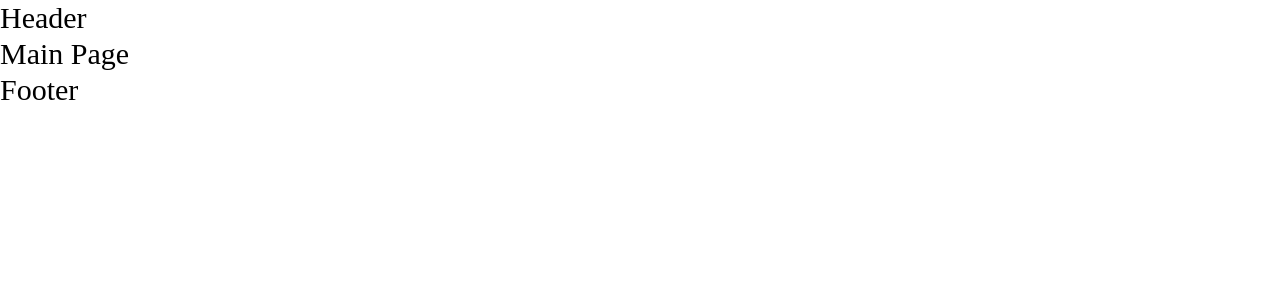
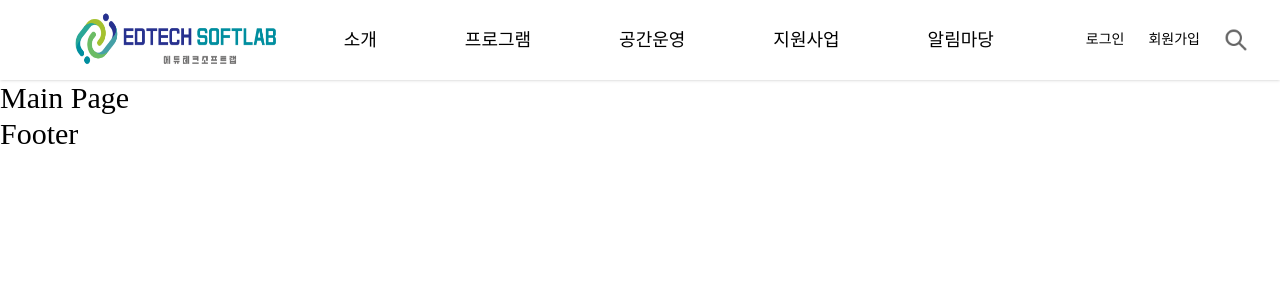
Before and after one commit to Nam-yongjin/Project_Edu, a React (Create React App) app in the folder client/: page / in a window 1280 px wide. Shown: the top 300 px of the page. Built offline with nearby package versions, Linux system fonts and the light colour scheme.

Commit message:
header 완성
Merge branch 'News' into main

```diff
--- a/client/src/layouts/Header.js
+++ b/client/src/layouts/Header.js
@@ -1,8 +1,37 @@
+import searchIcon from '../assets/search.png';
+import logo from '../assets/logo.png';
+
 const Header = () => {
     return (
-        <div>
-            Header
-        </div>
+        <header className="flex items-center justify-between px-14 h-20 bg-white shadow">
+            {/* 로고 */}
+            <div className="flex items-center">
+                <img src={logo} alt="로고" className="h-[120px] max-h-[120px]" />
+                {/* https://www.keris.or.kr/main/cm/cntnts/cntntsViewPop.do?cntntsId=1681 */}
+            </div>
+
+            {/* 메뉴 */}
+            <nav className="flex-1 mr-12">
+                <ul className="flex justify-center text-lg font-medium">
+                    <li className="mx-11 hover:text-blue-400 cursor-pointer"> 소개 </li>
+                    <li className="mx-11 hover:text-blue-400 cursor-pointer">프로그램</li>
+                    <li className="mx-11 hover:text-blue-400 cursor-pointer">공간운영</li>
+                    <li className="mx-11 hover:text-blue-400 cursor-pointer">지원사업</li>
+                    <li className="mx-11 hover:text-blue-400 cursor-pointer">알림마당</li>
+                </ul>
+            </nav>
+
+            {/* 로그인 + 검색 */}
+            <div className="flex items-center space-x-6 text-sm">
+                <span className="hover:text-blue-400 cursor-pointer">로그인</span>
+                <span className="hover:text-blue-400 cursor-pointer">회원가입</span>
+                <img src={searchIcon} alt="검색" className="h-6" />
+                {/* 아이콘 제작자<a href="https://www.flaticon.com/kr/authors/andy-horvath"title="Andy Horvath">
+                Andy Horvath </a> from <a href="https://www.flaticon.com/kr/" title="Flaticon">www.flaticon.com'</a> */}
+            </div>
+        </header>
+
+
     )
 }
 export default Header
```
Also changed, not shown: client/src/assets/logo.png (added), client/src/assets/search.png (added).
